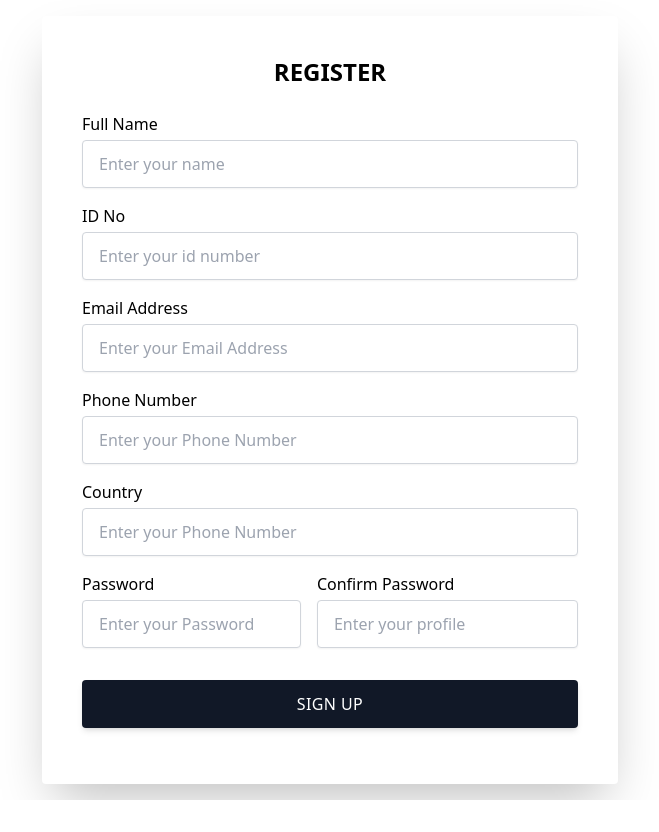
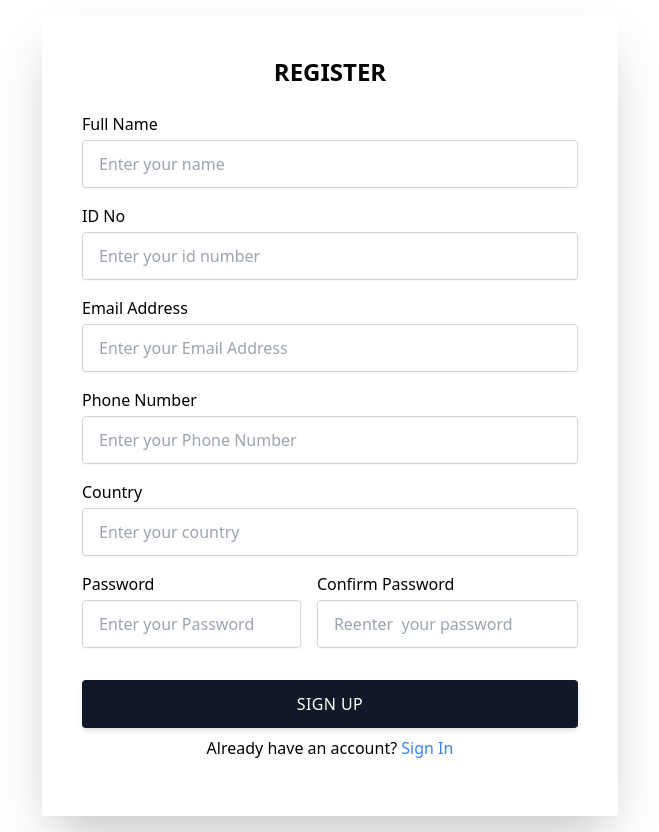
Before and after one commit to dillahmwangi/BorderLink, a React (Vite) app: page /signup in a window 1280 px wide. Shown: the whole page, without its empty margins (310-969 px from the left). Before the commit the page ends 800 px from the top, so only its background shows below. Built offline with nearby package versions, Linux system fonts and the light colour scheme; what axios-cache-interceptor would draw is missing.

Commit message:
created onchange and values for the inputs

```diff
--- a/src/Pages/Signup.jsx
+++ b/src/Pages/Signup.jsx
@@ -1,11 +1,45 @@
 import React from 'react'
+import { useState } from 'react'
 import { Link } from 'react-router-dom'
+import toast from 'react-hot-toast'
+import { useAuth } from '../hooks/useAuth'
 
 
 const Signup = () => {
+const [form,setForm] = useState({
+  userName:"",
+  idNo: "",
+  email:"",
+  country:"",
+  phone: "",
+  password:"",
+  confirmPassword:""
+})
+const{processing,signUp} = useAuth()
+
+//     // In a real-world scenario, you'd want to redirect the user to another page after sign-up
+//     // You can use the "react-router-dom" library to handle navigation
+//   };
+const onChange = (e) => {
+  setForm({ ...form, [e.target.name]: e.target.value });
+};
+const handleSubmit = (e) => {
+  e.preventDefault();
+  if(form.password !==form.confirmPassword){
+    toast.error("Passwords do not match")
+  }
+console.log("its working")
+  signUp(form)
+    .then(()=>{
+      setTimeout(()=>{
+        window.location.href = "/"
+      },3000)
+    })
+    .catch(error=>toast.error(error.error))
+
+}
 
   return (
-
 
     <section className="bg-Gray-500">
      <div className="w-full max-w-3xl mx-auto py-4 px-4  xl:px-8 xl:w-6/12">
@@ -13,7 +47,8 @@ const Signup = () => {
       <h3 className="mb-4 text-xl font-semibold sm:text-center sm:mb-6 sm:text-2xl">
        REGISTER
       </h3>
-      <form>
+      <form   onSubmit={handleSubmit}
+ >
 
         <div className="mb-1 sm:mb-2">
           <label
@@ -27,14 +62,17 @@ const Signup = () => {
             required
             type="text"
             className="flex-grow w-full h-12 px-4 mb-2 transition duration-200 bg-white border border-gray-300 rounded shadow-sm appearance-none focus:border-deep-purple-accent-400 focus:outline-none focus:shadow-outline"
-            id="userId"
-            name="id"
+            id="userName"
+            name="userName"
+            value={form.userName}
+            onChange={onChange}
+
 
           />
         </div>
         <div className="mb-1 sm:mb-2">
           <label
-            htmlFor="email"
+            htmlFor="userId"
             className="inline-block mb-1 font-medium"
           >
             ID No
@@ -42,10 +80,13 @@ const Signup = () => {
           <input
             placeholder="Enter your id number"
             required
-            type="password"
+            type="number"
             className="flex-grow w-full h-12 px-4 mb-2 transition duration-200 bg-white border border-gray-300 rounded shadow-sm appearance-none focus:border-deep-purple-accent-400 focus:outline-none focus:shadow-outline"
-            id="password"
-            name="password"
+            id="userId"
+            name="idNo"
+            value={form.idNo}
+            onChange={onChange}
+
           />
         </div>
         <div className="mb-1 sm:mb-2">
@@ -58,16 +99,19 @@ const Signup = () => {
           <input
             placeholder="Enter your Email Address"
             required
-            type="password"
+            type="email"
             className="flex-grow w-full h-12 px-4 mb-2 transition duration-200 bg-white border border-gray-300 rounded shadow-sm appearance-none focus:border-deep-purple-accent-400 focus:outline-none focus:shadow-outline"
-            id="password"
-            name="password"
+            id="email"
+            name="email"
+            value={form.email}
+            onChange={onChange}
+
           />
         </div>
 
         <div className="mb-1 sm:mb-2">
           <label
-            htmlFor="email"
+            htmlFor="phone"
             className="inline-block mb-1 font-medium"
           >
             Phone Number
@@ -75,32 +119,38 @@ const Signup = () => {
           <input
             placeholder="Enter your Phone Number"
             required
-            type="password"
+            type="text"
             className="flex-grow w-full h-12 px-4 mb-2 transition duration-200 bg-white border border-gray-300 rounded shadow-sm appearance-none focus:border-deep-purple-accent-400 focus:outline-none focus:shadow-outline"
-            id="password"
-            name="password"
+            id="phone"
+            name="phone"
+            value={form.phone}
+            onChange={onChange}
+
           />
         </div>
         <div className="mb-1 sm:mb-2">
           <label
-            htmlFor="email"
+            htmlFor="country"
             className="inline-block mb-1 font-medium"
           >
             Country
           </label>
           <input
-            placeholder="Enter your Phone Number"
+            placeholder="Enter your country"
             required
-            type="password"
+            type="text"
             className="flex-grow w-full h-12 px-4 mb-2 transition duration-200 bg-white border border-gray-300 rounded shadow-sm appearance-none focus:border-deep-purple-accent-400 focus:outline-none focus:shadow-outline"
-            id="password"
-            name="password"
+            id="country"
+            name="country"
+            value={form.country}
+            onChange={onChange}
+
           />
         </div>
         <div className='flex justify-between space-x-4'>
         <div className="mb-1 sm:mb-2">
           <label
-            htmlFor="email"
+            htmlFor="password"
             className="inline-block mb-1 font-medium"
           >
            Password
@@ -110,38 +160,47 @@ const Signup = () => {
             required
             type="password"
             className="flex-grow w-full h-12 px-4 mb-2 transition duration-200 bg-white border border-gray-300 rounded shadow-sm appearance-none focus:border-deep-purple-accent-400 focus:outline-none focus:shadow-outline"
-            id="password"
+
             name="password"
+            value={form.password}
+            onChange={onChange}
+
           />
         </div>
         <div className="mb-1 sm:mb-2">
           <label
-            htmlFor="email"
+            htmlFor="password"
             className="inline-block mb-1 font-medium"
           >
             Confirm Password
           </label>
           <input
-            placeholder="Enter your profile"
+            placeholder="Reenter  your password"
             required
             type="password"
             className="flex-grow w-full h-12 px-4 mb-2 transition duration-200 bg-white border border-gray-300 rounded shadow-sm appearance-none focus:border-deep-purple-accent-400 focus:outline-none focus:shadow-outline"
-            id="password"
-            name="password"
+
+            name="confirmPassword"
+            value={form.confirmPassword}
+            onChange={onChange}
+
           />
         </div>
         </div>
         <div className="mt-4 mb-2 sm:mb-4">
-          <Link
-          to={'/createprofile'}>
+
           <button
-
+            loading={processing}
             type="submit"
             className="inline-flex items-center justify-center w-full h-12 px-6 font-medium tracking-wide text-white transition duration-200 rounded shadow-md bg-gray-900 hover:bg-gray-800 focus:shadow-outline focus:outline-none"
           >
             SIGN UP
           </button>
-          </Link>
+
+          <div className="flex justify-evenly mt-2">
+
+                     <p className="text-center font-400">Already have an account? <Link className="text-blue-500 hover:underline" to="/">Sign In</Link></p>
+                       </div>
         </div>
 
 
@@ -150,6 +209,7 @@ const Signup = () => {
   </div>
 
     </section>
+
   )
 }
 
```
